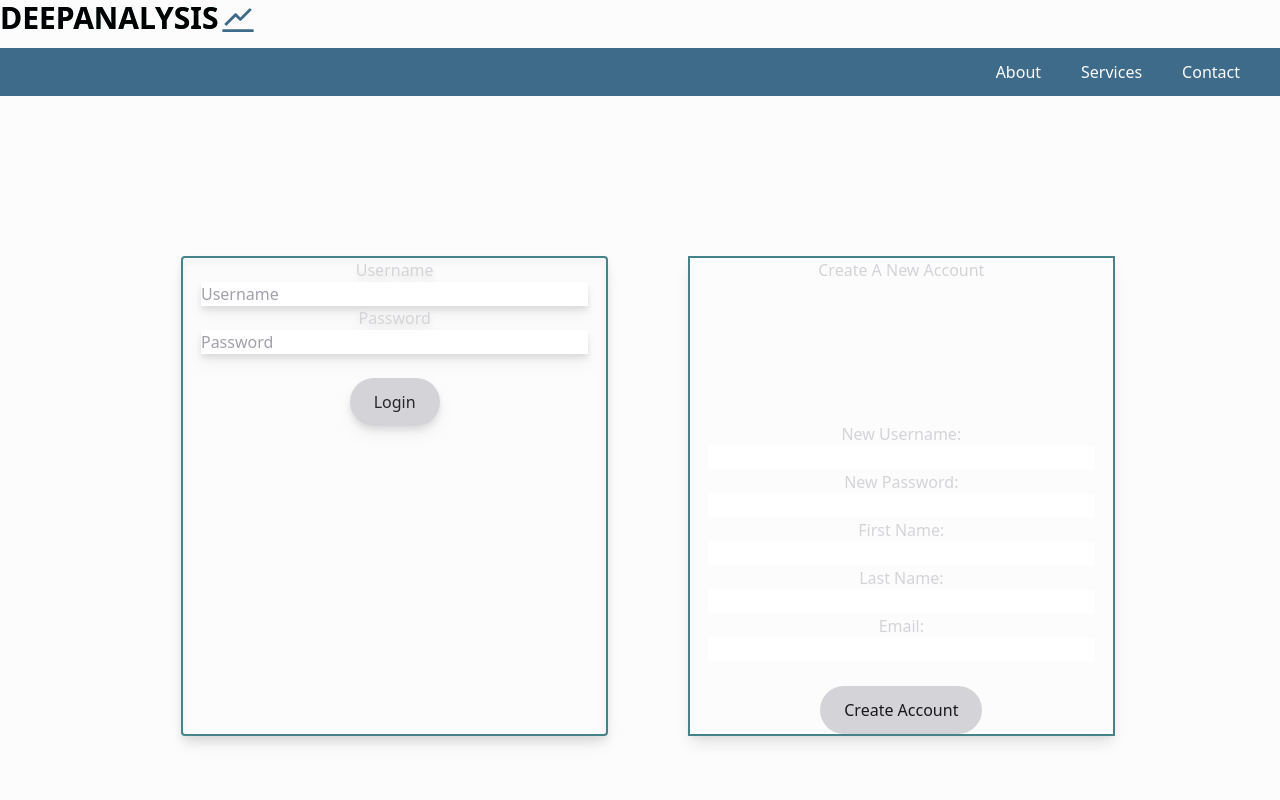
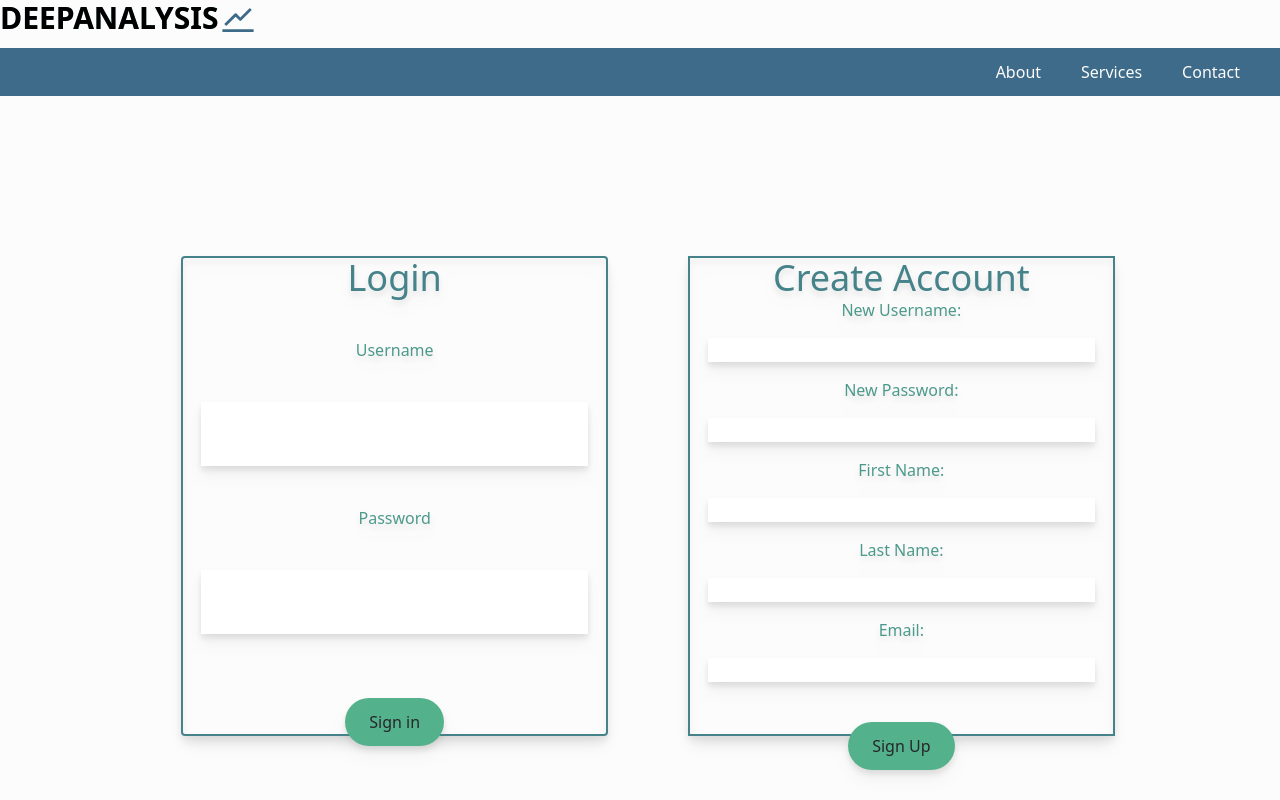
Before and after one commit to Ledan-bot/FARA, a React app: page / in a window 1280 px wide. Shown: the top 800 px of the page. Built offline with nearby package versions, Linux system fonts and the light colour scheme.

Commit message:
Restyled Login & Sing up form

```diff
--- a/src/components/EntryPage/CreateAccount.jsx
+++ b/src/components/EntryPage/CreateAccount.jsx
@@ -28,19 +28,19 @@ export default function CreateAccount() {
 
   return (
     <>
-      <form className="flex flex-col items-center w-full" onSubmit={registerUser}>
-        <p className="text-gray-300">New Username:</p>
+      <form className="flex flex-col space-y-4 items-center w-full" onSubmit={registerUser}>
+        <p className="text-daGreenBlue">New Username:</p>
         <input type='text' onChange={e => updateUsername(e.target.value)} className="w-11/12"/>
-        <p className="text-gray-300">New Password:</p>
+        <p className="text-daGreenBlue">New Password:</p>
         <input type="text" onChange={e => updatePassword(e.target.value)} className="w-11/12"/>
-        <p className="text-gray-300">First Name:</p>
+        <p className="text-daGreenBlue">First Name:</p>
         <input type="text" onChange={e => updateFirstName(e.target.value)} className="w-11/12"/>
-        <p className="text-gray-300">Last Name:</p>
+        <p className="text-daGreenBlue">Last Name:</p>
         <input type="text" onChange={e => updateLastName(e.target.value)} className="w-11/12"/>
-        <p className="text-gray-300">Email:</p>
+        <p className="text-daGreenBlue">Email:</p>
         <input type="text" onChange={e => updateEmail(e.target.value)} className="w-11/12"/>
         <br></br>
-        <button type="submit" className="rounded-full py-3 px-6 bg-gray-300 hover:bg-purple-700 text-gray-900">Create Account</button>
+        <button type="submit" className="rounded-full py-3 px-6 bg-daGreen hover:bg-daBlue text-gray-800">Sign Up</button>
       </form>
     </>
   )
--- a/src/components/EntryPage/EntryPage.jsx
+++ b/src/components/EntryPage/EntryPage.jsx
@@ -13,8 +13,8 @@ export default function EntryPage() {
         <section id="Login" className="filter drop-shadow-lg shadow-lg m-4 h-3/5 w-1/3 border-2 border-solid border-daBlueGreen rounded ">
           <LoginForm />
         </section>
-        <section id="Create-Account" className="shadow-lg m-4 h-3/5 w-1/3 flex flex-col items-center border-daBlueGreen border-2 border-solid">
-          <h2 className="flex-1 text-gray-300">Create A New Account</h2>
+        <section id="Create-Account" className="filter drop-shadow-lg shadow-lg m-4 h-3/5 w-1/3 flex flex-col items-center border-daBlueGreen border-2 border-solid">
+          <h2 className="text-4xl text-daBlueGreen">Create Account</h2>
           <CreateAccount />
         </section>
       </main>
--- a/src/components/EntryPage/LoginForm.jsx
+++ b/src/components/EntryPage/LoginForm.jsx
@@ -32,13 +32,14 @@ export default function LoginForm() {
 
   return (
     <>
-      <form onSubmit={loginUser} className="flex flex-col items-center">
-        <p className="text-gray-300">Username</p>
-        <input type="text" placeholder="Username" onChange={e => updateLoginUsername(e.target.value)}  className="w-11/12"/>
-        <p className="text-gray-300">Password</p>
-        <input type='password' placeholder="Password" onChange={e => updateLoginPassword(e.target.value)} className="w-11/12" />
+      <form onSubmit={loginUser} className="flex flex-col items-center space-y-10">
+        <h2 className="text-4xl text-daBlueGreen">Login</h2>
+        <p className="text-daGreenBlue">Username</p>
+        <input type="text"  onChange={e => updateLoginUsername(e.target.value)}  className="h-16 w-11/12"/>
+        <p className="text-daGreenBlue">Password</p>
+        <input type="password"  onChange={e => updateLoginPassword(e.target.value)} className="h-16 w-11/12" />
         <br/>
-        <button className="rounded-full py-3 px-6 bg-gray-300 hover:bg-purple-700 text-gray-800">Login</button>
+        <button className="rounded-full py-3 px-6 bg-daGreen hover:bg-daBlue text-gray-800">Sign in</button>
       </form>
     </>
   )
```
